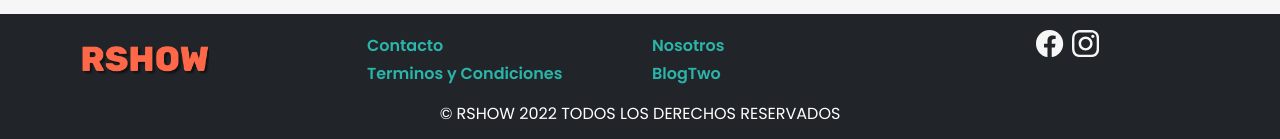
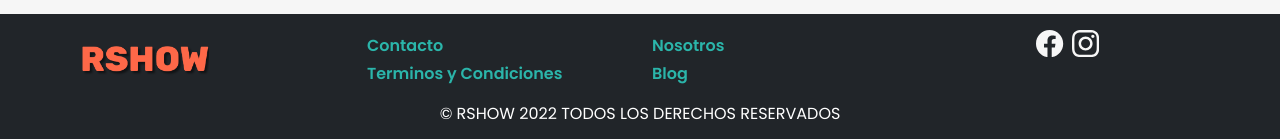
Before and after one commit to Osqui2015/mosquetero, a React (Create React App) app: page /Blog in a window 1280 px wide. Shown: the part 1622-1761 px from the top of the page. Built offline with nearby package versions, Linux system fonts and the light colour scheme.

Commit message:
cambio footer

```diff
--- a/src/components/Footer.jsx
+++ b/src/components/Footer.jsx
@@ -23,7 +23,7 @@ const Footer = () => {
         </Col>
         <Col xs={12} md={3}>
         <NavLink className="nav-link nav-item mt-1 nav-link-menu" to="/Nosotros">Nosotros</NavLink>
-        <NavLink className="nav-link nav-item mt-1 nav-link-menu" to="/BlogTwo">BlogTwo</NavLink>
+        <NavLink className="nav-link nav-item mt-1 nav-link-menu" to="/Blog">Blog</NavLink>
         </Col>
 
         <Col xs={12} md={3}>
```
